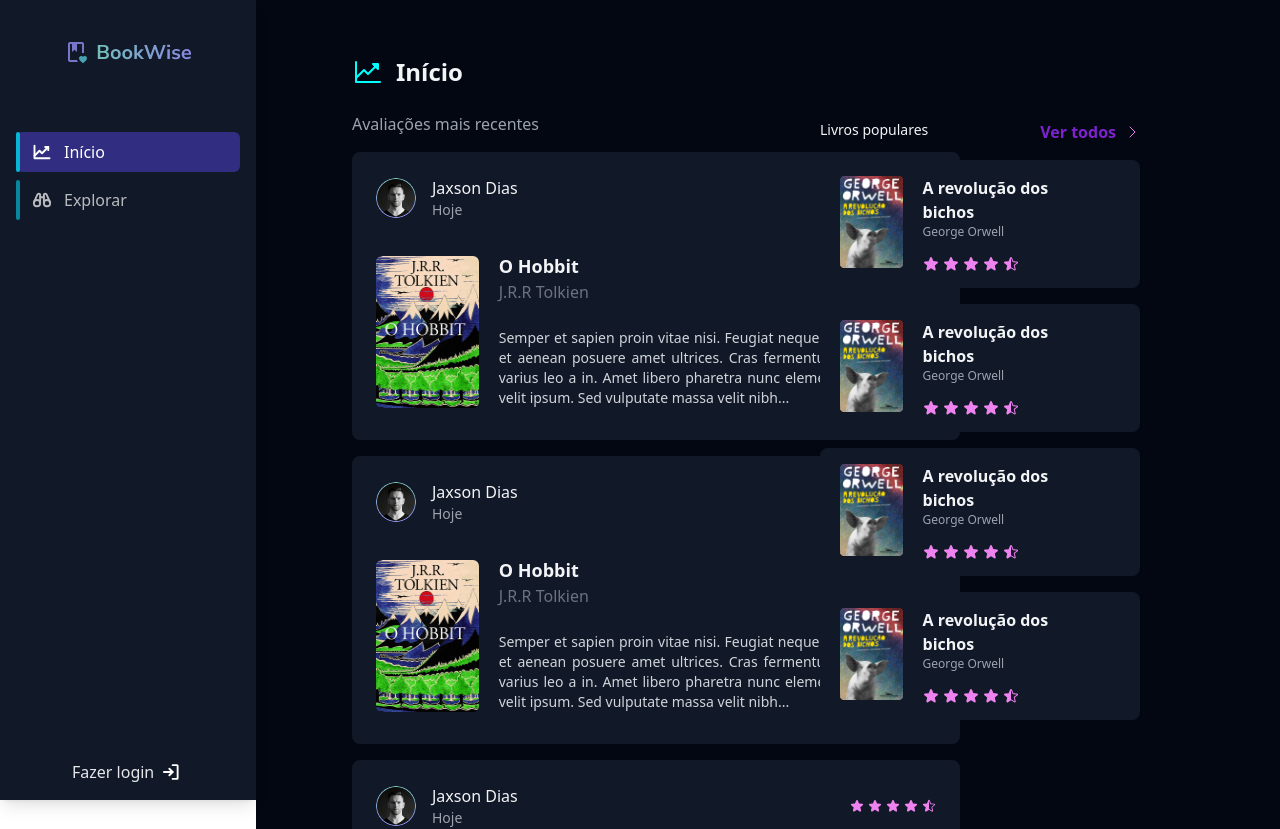
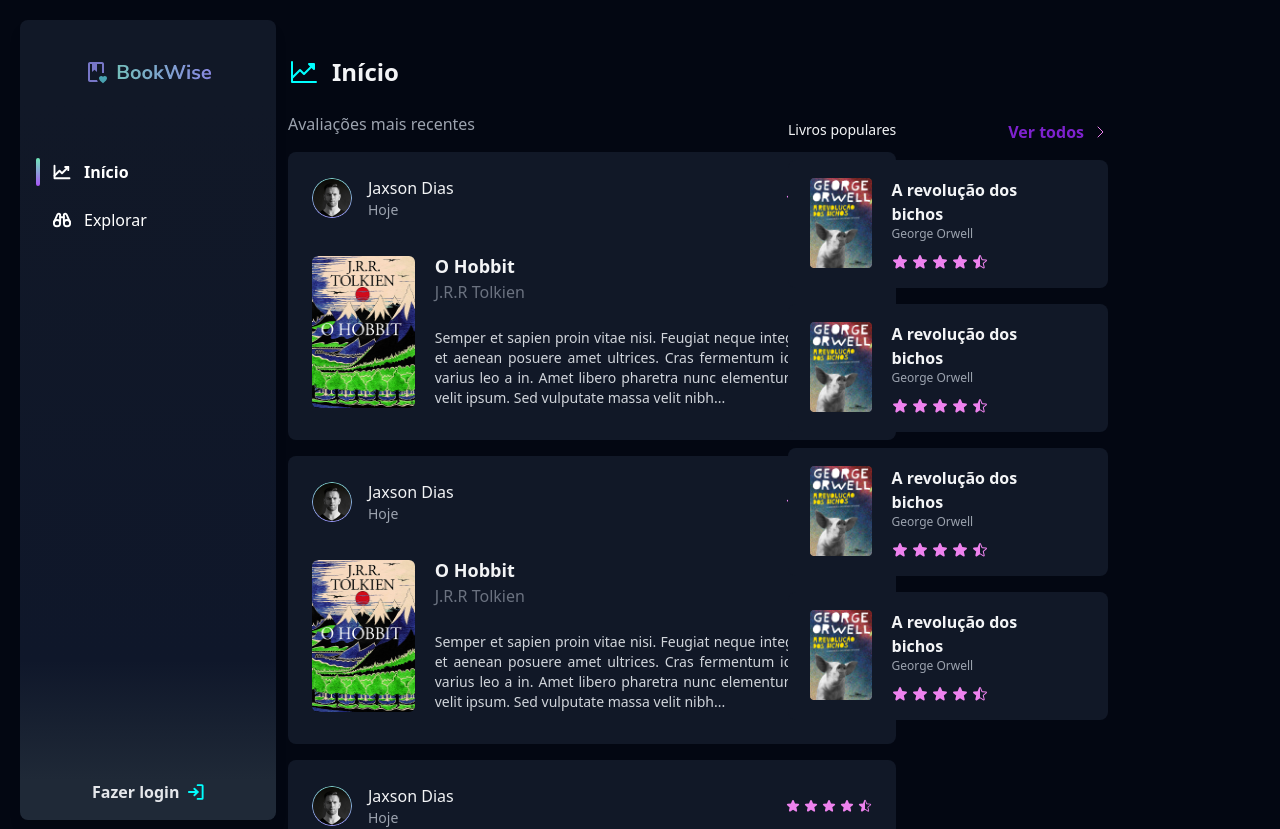
Before and after one commit to samuelwsouza/virtual-library, a React (Vite) app: page / in a window 1280 px wide. Shown: the top 829 px of the page. Built offline with nearby package versions, Linux system fonts and the light colour scheme.

Commit message:
ui aside version (1.0)

```diff
--- a/package.json
+++ b/package.json
@@ -14,7 +14,7 @@
     "phosphor-react": "^1.4.1",
     "react": "^18.3.1",
     "react-dom": "^18.3.1",
-    "react-router": "^7.0.2"
+    "react-router-dom": "^7.0.2"
   },
   "devDependencies": {
     "@eslint/js": "^9.15.0",
--- a/src/components/Aside.tsx
+++ b/src/components/Aside.tsx
@@ -1,41 +1,65 @@
-import { Binoculars, ChartLineUp, SignIn } from 'phosphor-react'
-import { Link, NavLink } from 'react-router'
-import logoSidebar from '../assets/Logo.svg'
+import { Binoculars, ChartLineUp, SignIn } from 'phosphor-react';
+import { NavLink, Link } from 'react-router-dom';
+import logoSidebar from '../assets/Logo.svg';
 
 interface ClassNameProps {
-  className: string
+  className: string;
 }
 
 export function Aside({ className }: ClassNameProps) {
   return (
     <aside
-      className={`h-full bg-gray-900 text-white p-4 shadow-lg ${className} flex flex-col justify-between`}
+      className={`h-full bg-gradient-to-b from-gray-900 from-10% via-slate-900 via-80% to-gray-800 to-95% text-white p-4 shadow-lg ${className} flex flex-col justify-between`}
     >
       <div className="flex flex-col items-center mb-8 mt-5">
         <img className="w-32" src={logoSidebar} alt="Logo" />
       </div>
 
       <nav className="flex flex-col mt-8 gap-2 flex-grow">
+        {/* Link para "Início" */}
         <NavLink
           to="/"
-          className={({ isActive }) =>
-            `flex items-center gap-3 w-full px-4 py-2 rounded-md ${isActive ? 'bg-indigo-900' : 'hover:bg-indigo-900'} relative`
+          className={({ isActive }: { isActive: boolean }) =>
+            `flex items-center gap-3 w-full px-4 py-2 rounded-md relative ${
+              isActive ? 'text-gray-100 font-semibold' : 'text-gray-400'
+            }`
           }
         >
-          <div className="absolute left-0 top-0 h-full w-1 bg-cyan-500 rounded-md transition-transform duration-300" />
-          <ChartLineUp size={20} weight="bold" />
-          <span className="font-medium">Início</span>
+          {({ isActive }) => (
+            <>
+              {/* Div para destacar o link selecionado */}
+              <div
+                className={`absolute left-0 h-7 w-1 bg-gradient-to-b from-emerald-300 to-purple-500 rounded-md transition-transform duration-200 ${
+                  isActive ? 'scale-y-100' : 'scale-y-0'
+                }`}
+              />
+              <ChartLineUp size={20} weight="bold" />
+              <span>Início</span>
+            </>
+          )}
         </NavLink>
 
+        {/* Link para "Explorar" */}
         <NavLink
           to="/explore"
-          className={({ isActive }) =>
-            `flex items-center gap-3 w-full px-4 py-2 rounded-md ${isActive ? 'bg-indigo-900' : 'hover:bg-indigo-900'} opacity-70 relative`
+          className={({ isActive }: { isActive: boolean }) =>
+            `flex items-center gap-3 w-full px-4 py-2 rounded-md relative ${
+              isActive ? 'text-gray-100 font-semibold' : 'text-gray-400'
+            }`
           }
         >
-          <div className="absolute left-0 top-0 h-full w-1 bg-cyan-500 rounded-md transition-transform duration-300" />
-          <Binoculars size={20} weight="bold" />
-          <span className="font-medium">Explorar</span>
+          {({ isActive }) => (
+            <>
+              {/* Div para destacar o link selecionado */}
+              <div
+                className={`absolute left-0 h-7 w-1 bg-gradient-to-b from-emerald-300 to-purple-500 rounded-md transition-transform duration-200 ${
+                  isActive ? 'scale-y-100' : 'scale-y-0'
+                }`}
+              />
+              <Binoculars size={20} weight="bold" />
+              <span>Explorar</span>
+            </>
+          )}
         </NavLink>
       </nav>
 
@@ -44,10 +68,10 @@ export function Aside({ className }: ClassNameProps) {
           to="/sign-in"
           className="flex items-center gap-2 text-cyan-500 hover:text-cyan-400"
         >
-          <span className="text-gray-200">Fazer login</span>
-          <SignIn size={20} weight="bold" />
+          <span className="text-gray-200 font-semibold hover:text-gray-100">Fazer login</span>
+          <SignIn size={20} weight="bold" color="aqua" />
         </Link>
       </div>
     </aside>
-  )
+  );
 }
--- a/src/components/BookCard.tsx
+++ b/src/components/BookCard.tsx
@@ -3,7 +3,7 @@ import Book from '../assets/BooktoCard.png'
 
 export function BookCard() {
   return (
-    <div className="w-80 h-32 flex bg-gray-900 px-5 py-4 rounded-lg">
+    <div className="w-80 h-32 flex bg-gray-900 px-5 py-4 rounded-lg border-2 border-transparent hover:border-gray-600 hover:cursor-pointer">
       <div>
         <img src={Book} alt="" />
       </div>
--- a/src/index.css
+++ b/src/index.css
@@ -8,3 +8,9 @@
   box-sizing: border-box;
   color: white;
 }
+
+.container {
+  max-width: 1440px;
+  margin: 0 auto;
+  padding: 0 2%;
+}
--- a/src/pages/_layouts/app.tsx
+++ b/src/pages/_layouts/app.tsx
@@ -1,16 +1,17 @@
-// AppLayout.jsx
 import { Outlet } from 'react-router'
 import { Aside } from '../../components/Aside'
 
 export function AppLayout() {
   return (
-    <div className="flex min-h-screen relative">
-      {/* Sidebar fixa com largura definida */}
-      <Aside className="w-64 h-full fixed top-0 left-0 flex-shrink-0 z-10" />
+    <div className="flex min-h-screen relative bg-gray-950">
+      {/* Sidebar fixa */}
+      <Aside className="w-64 h-auto fixed top-5 left-5 bottom-5 flex-shrink-0 z-10 rounded-lg" />
 
-      {/* Conteúdo principal, ocupando o restante do espaço */}
-      <div className="flex-1 flex flex-col gap-6 pl-24 p-8 pt-14 bg-gray-950 overflow-hidden ml-64">
-        <Outlet />
+      {/* Conteúdo principal */}
+      <div className="flex flex-1 flex-col ml-64">
+        <div className="max-w-[1440px] mx-auto w-full flex flex-col gap-6 pl-8 pr-8 pt-14">
+          <Outlet />
+        </div>
       </div>
     </div>
   )
--- a/src/pages/app/home/home.tsx
+++ b/src/pages/app/home/home.tsx
@@ -16,7 +16,7 @@ export function Home() {
         <div>
           <span className="text-gray-400">Avaliações mais recentes</span>
 
-          <div className="grid grid-cols-1 gap-4 pt-4">
+          <div className="grid grid-cols-1 gap-4 pt-4 pb-5">
             <Comment />
             <Comment />
             <Comment />
```
Also changed, not shown: 1 other file (tests, documents, lock files or other folders).
